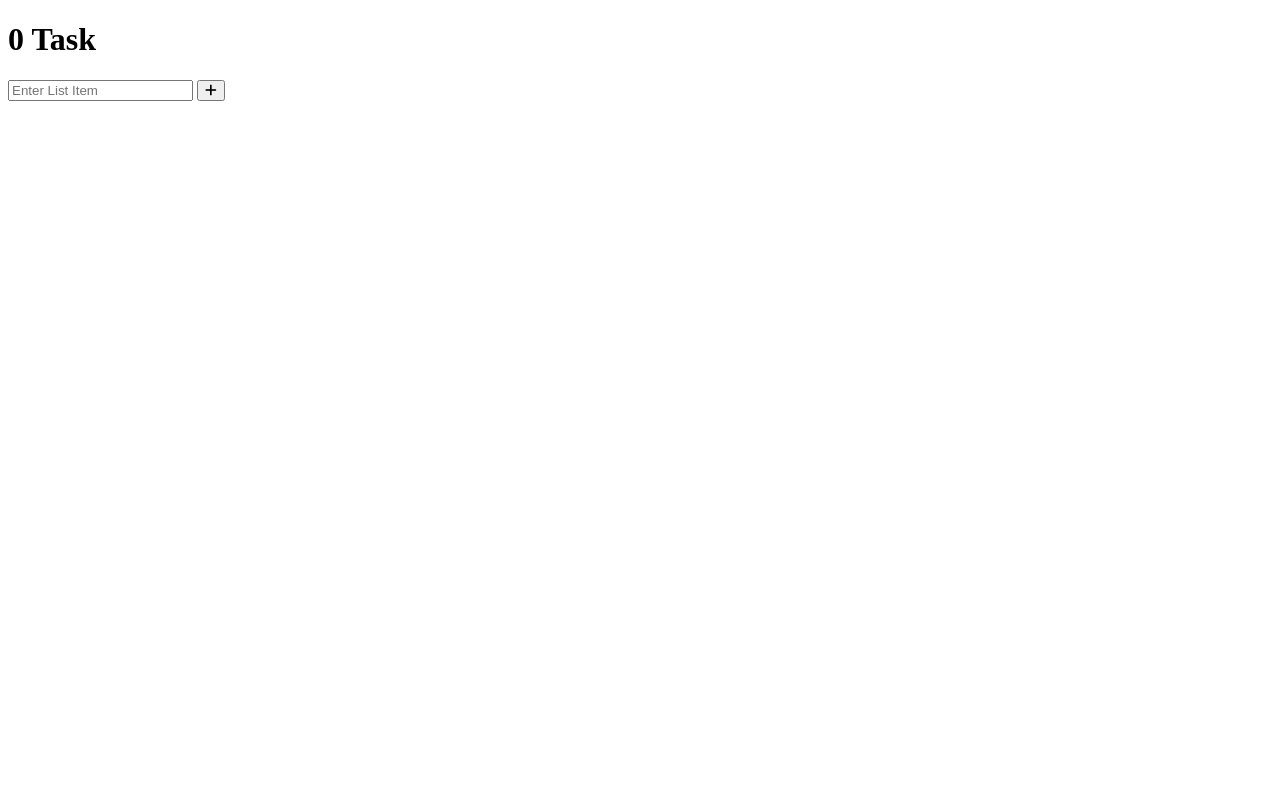
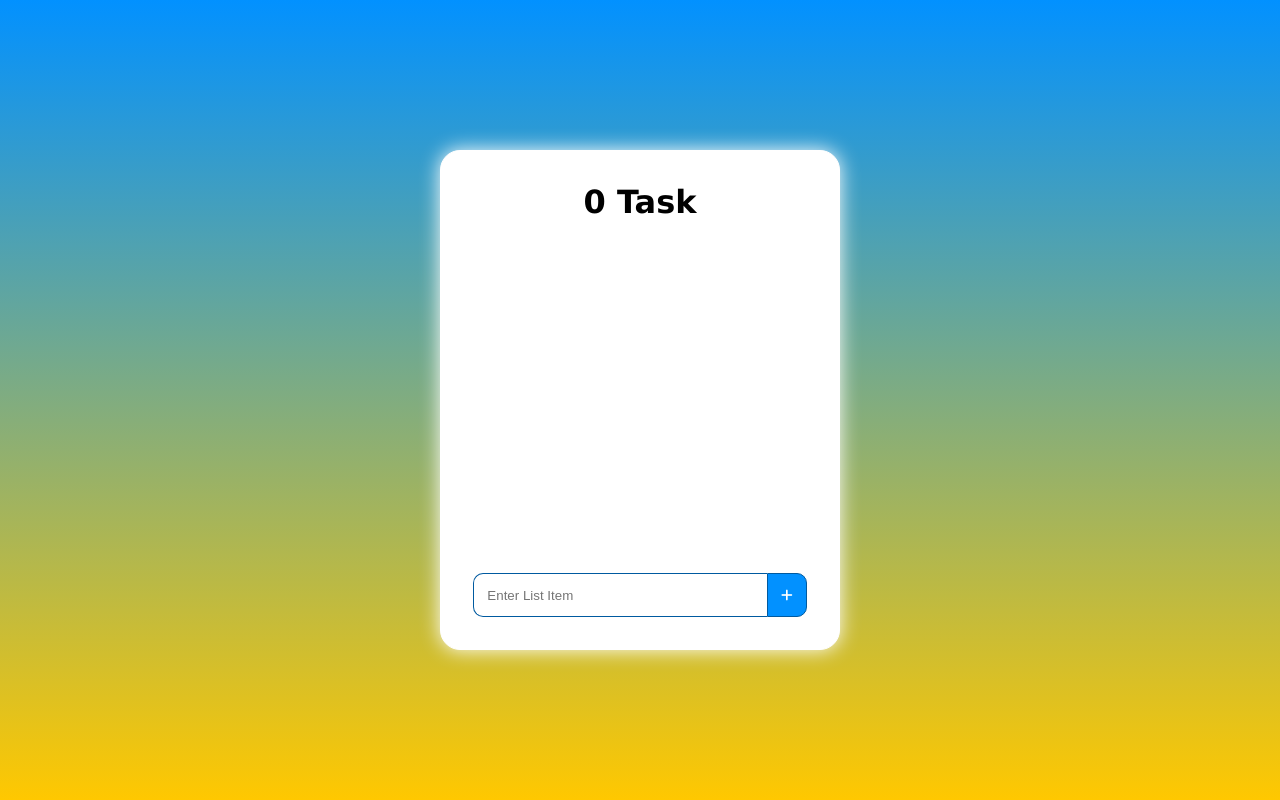
Before and after one commit to Rohit3920/To-Do-List-in-Javascript, a plain HTML site: page index.html in a window 1280 px wide. Drawn offline with Linux system fonts and the light colour scheme.

Commit message:
To Do List style are complete

```diff
--- a/style.css
+++ b/style.css
@@ -0,0 +1,83 @@
+* {
+    padding: 0;
+    margin: 0;
+    box-sizing: border-box;
+}
+
+body {
+    width: 100%;
+    height: 100vh;
+    font-family: Verdana, Geneva, Tahoma, sans-serif;
+    background-color: aqua;
+    display: flex;
+}
+
+.container {
+    background: linear-gradient(#0291ff, #ffc800);
+    display: flex;
+    flex-direction: column;
+    flex-grow: 1;
+    justify-content: center;
+    align-items: center;
+}
+
+.todo-list {
+    background: white;
+    display: flex;
+    flex-direction: column;
+    min-width: 400px;
+    max-width: 600px;
+    height: 500px;
+    box-shadow: 0px 0px 20px white;
+    border: 1px solid white;
+    border-radius: 20px;
+
+}
+
+.header {
+    padding: 2em;
+    text-align: center;
+}
+
+.list {
+    flex-grow: 1;
+    padding: 1em;
+    overflow-y: auto;
+}
+
+.add-task {
+    padding: 2em;
+    display: flex;
+}
+
+.add-task input {
+    padding: 1em;
+    flex-grow: 1;
+    border: 1px solid #005aa0;
+    border-radius: 10px 0 0 10px;
+    border-right: none;
+    outline: #ffc800;
+}
+
+.add-task button {
+    padding: 1em;
+    color: white;
+    background-color: #0291ff;
+    border: 1px solid #005aa0;
+    border-radius: 0 10px 10px 0;
+}
+
+ul#box {
+    list-style-type: none;
+}
+
+ul#box li{
+    border-bottom: 1ps solid #0291ff;
+    padding: 1em 0;
+    color: #ffc800;
+    font-weight: bold;
+}
+
+ul#box li a{
+    float: right;
+}
```
Also changed, not shown: index.html (+2 -1 lines).
